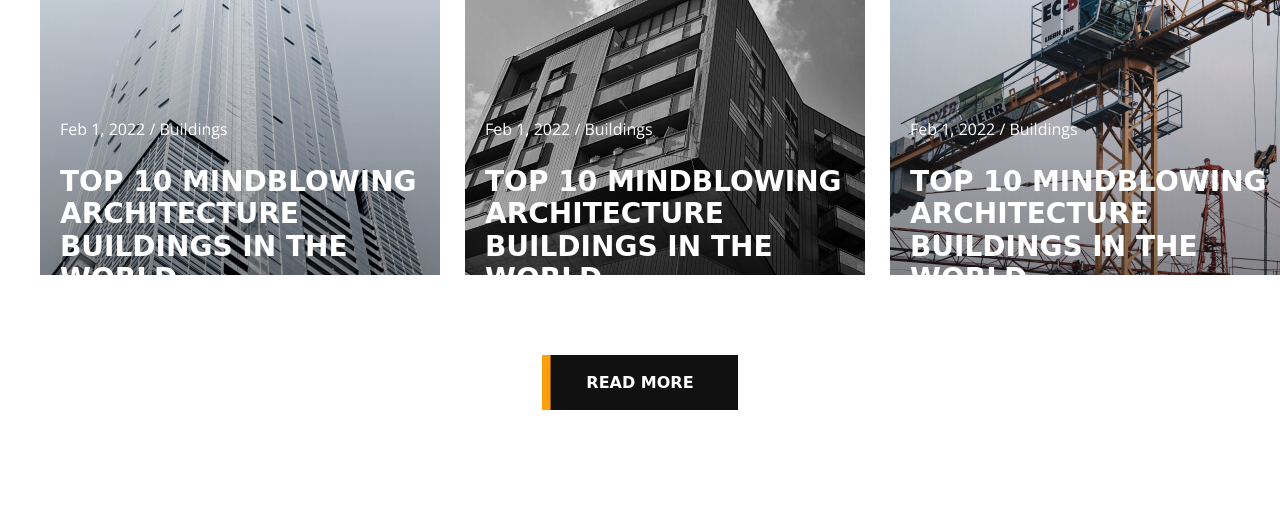
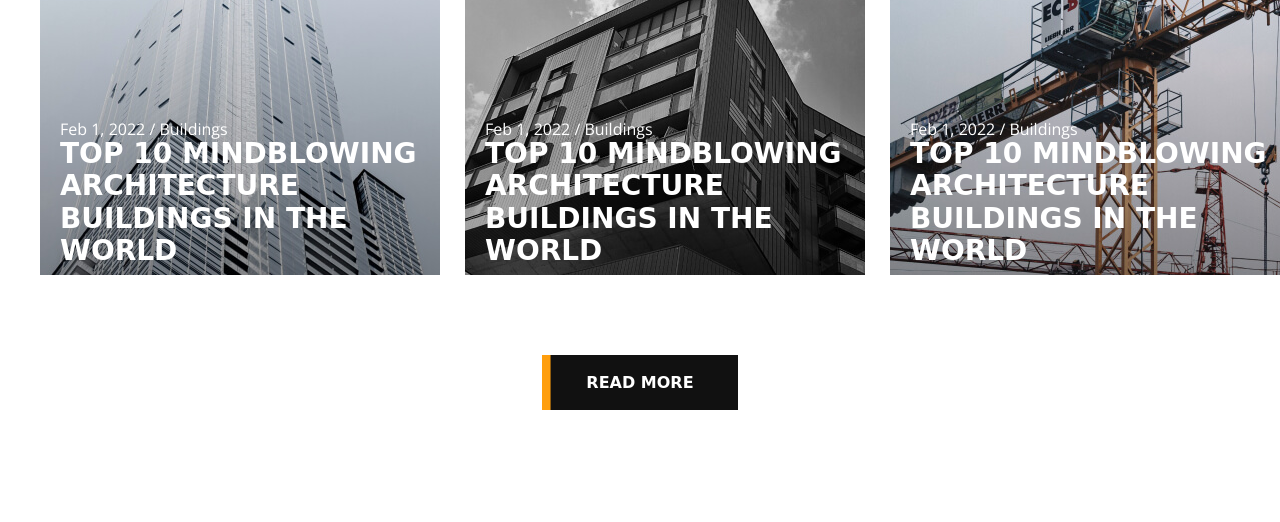
Before and after one commit to musbahpro/Boldiz, a plain HTML site: page index.html in a window 1280 px wide. Shown: the part 5660-6182 px from the top of the page. Drawn offline with nearby package versions, Linux system fonts and the light colour scheme; a web font is replaced by a local one.

Commit message:
Boldiz Full project

```diff
--- a/index.html
+++ b/index.html
@@ -4,14 +4,16 @@
 <head>
     <meta charset="UTF-8">
     <meta name="viewport" content="width=device-width, initial-scale=1.0">
+    <meta name="description" content="WE ARE BEST CONSTRUCTION COMPANY">
+
     <link rel="stylesheet" href="https://cdnjs.cloudflare.com/ajax/libs/font-awesome/6.4.2/css/all.min.css"
         integrity="sha512-z3gLpd7yknf1YoNbCzqRKc4qyor8gaKU1qmn+CShxbuBusANI9QpRohGBreCFkKxLhei6S9CQXFEbbKuqLg0DA=="
         crossorigin="anonymous" referrerpolicy="no-referrer" />
-
+    <link rel="shortcut icon" href="images/main-logo.png" type="image/x-icon">
     <link rel="stylesheet" href="./style/style.css">
     <link rel="stylesheet" href="./style/normalize.css">
     <link rel="stylesheet" href="./style/responsive.css">
-    <title>Document</title>
+    <title>Boldiz</title>
 </head>
 
 <body>
@@ -202,21 +204,21 @@
     <div class="newsCard" style="background-image: url(./images/post-item1.jpg); background-repeat: no-repeat;">
          <div class="cardText">
             <span>Feb 1, 2022 / Buildings</span>
-             <h3>TOP 10 MINDBLOWING ARCHITECTURE BUILDINGS IN THE WORLD</h3>
+             <h1>TOP 10 MINDBLOWING ARCHITECTURE BUILDINGS IN THE WORLD</h1>
              <p>It’s normal to feel anxiety, worry and grief any time you’re diagnosed with a condition that’s certainly true... </p>
          </div>
     </div>
     <div class="newsCard" style="background-image: url(./images/post-item2.jpg); background-repeat: no-repeat;">
         <div class="cardText">
             <span>Feb 1, 2022 / Buildings</span>
-             <h3>TOP 10 MINDBLOWING ARCHITECTURE BUILDINGS IN THE WORLD</h3>
+             <h1>TOP 10 MINDBLOWING ARCHITECTURE BUILDINGS IN THE WORLD</h1>
              <p>It’s normal to feel anxiety, worry and grief any time you’re diagnosed with a condition that’s certainly true... </p>
          </div>
     </div>
     <div class="newsCard" style="background-image: url(./images/post-item3.jpg); background-repeat: no-repeat;">
         <div class="cardText">
             <span>Feb 1, 2022 / Buildings</span>
-             <h3>TOP 10 MINDBLOWING ARCHITECTURE BUILDINGS IN THE WORLD</h3>
+             <h1>TOP 10 MINDBLOWING ARCHITECTURE BUILDINGS IN THE WORLD</h1>
              <p>It’s normal to feel anxiety, worry and grief any time you’re diagnosed with a condition that’s certainly true... </p>
          </div>
     </div>
--- a/style/style.css
+++ b/style/style.css
@@ -344,7 +344,7 @@ letter-spacing: -4px;
 .newsCard:hover .cardText{
   transform: translateY(100px);
 }
-.cardText h3{
+.cardText h1{
 font-family: var(--titel-font);
 font-size: 28px;
 }
```
